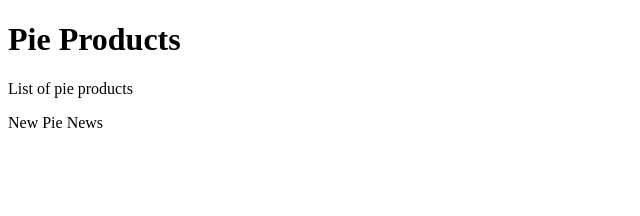
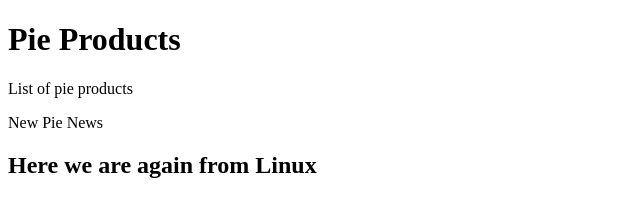
Before and after one commit to k2mendoz/com.pie.demo, a plain HTML site: page WebContent/index.html in a window 1280 px wide. Shown: the whole page, without its empty margins (0-640 px from the left). Drawn offline with Linux system fonts and the light colour scheme.

Commit message:
trying from linux machine

```diff
--- a/WebContent/index.html
+++ b/WebContent/index.html
@@ -11,5 +11,6 @@
 
 	<span>New Pie News</span>
 
+	<h2>Here we are again from Linux</h2>
 </body>
 </html>
```
